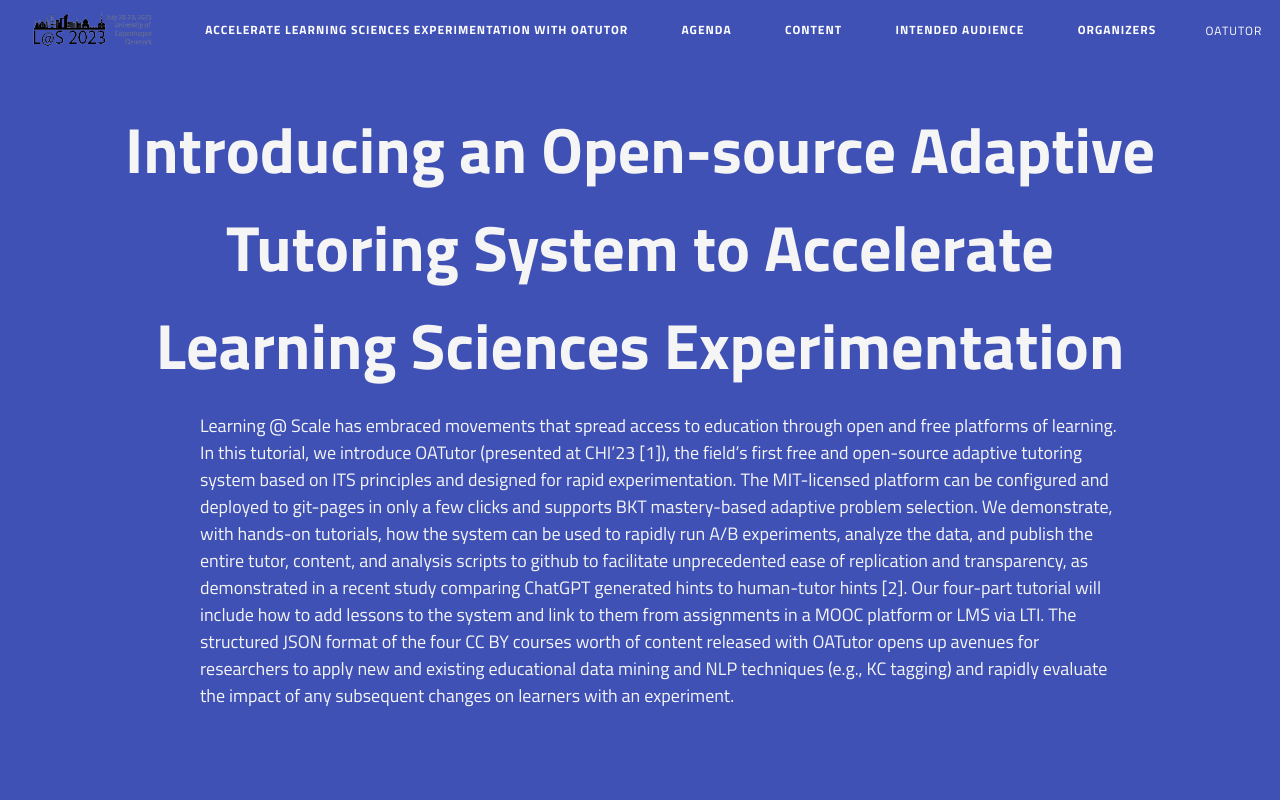
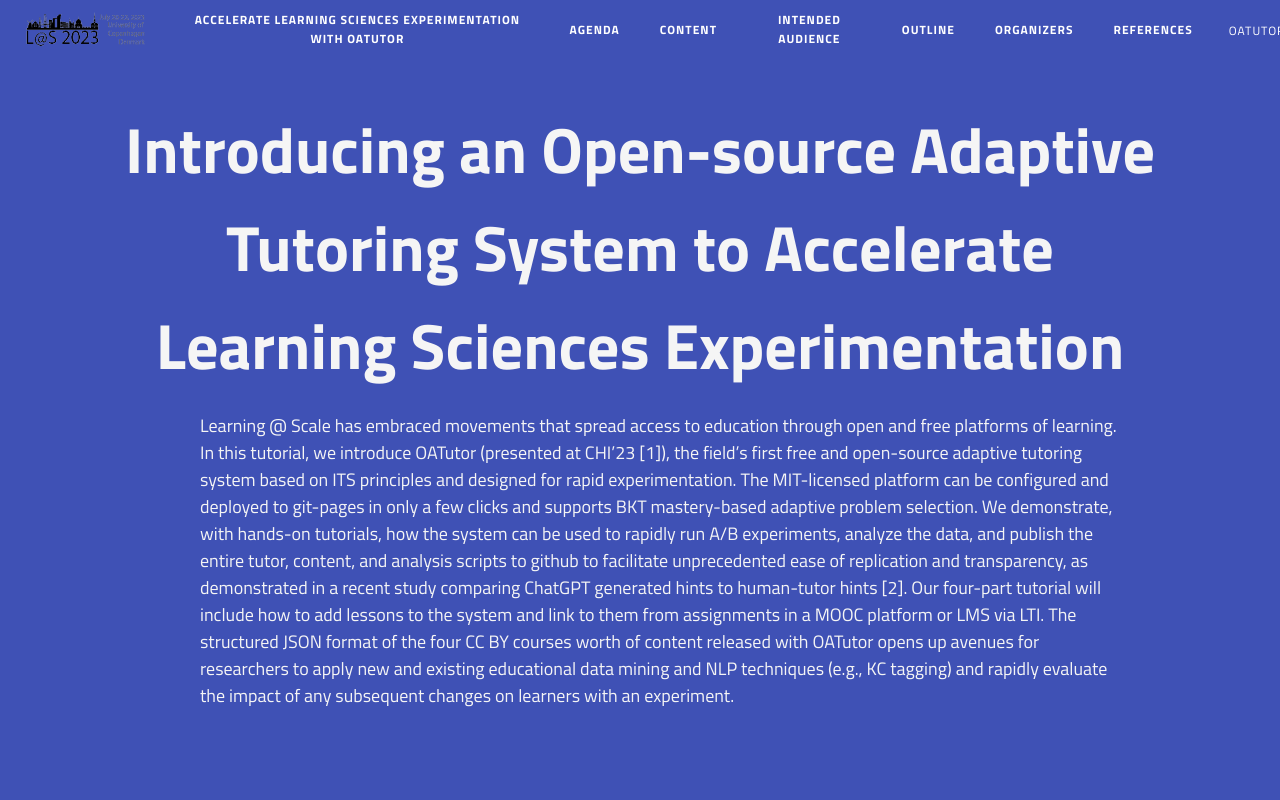
Before and after one commit to ioannisanastasopoulos/OATWeb, a plain HTML site: page las.html in a window 1280 px wide. Shown: the top 800 px of the page. Drawn offline with Linux system fonts and the light colour scheme.

Commit message:
las website update

```diff
--- a/las.html
+++ b/las.html
@@ -24,7 +24,9 @@
             <a href="#Agenda">Agenda</a>
 			<a href="#Content">Content</a>
 			<a href="#target">Intended Audience</a>
+            <a href="#outline">Outline</a>
 			<a href="#team">Organizers</a>
+            <a href="#References">References</a>
             <div class="dropdown">
                 <button class="dropbtn">OATutor
                   <i class="fa fa-caret-down"></i>
```
